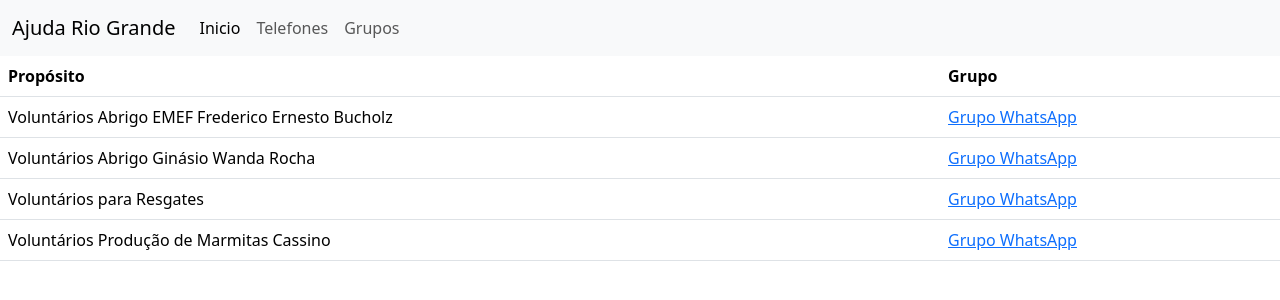
After one commit to Snizi/AjudaRioGrande, a Flask app: page /grupos in a window 1280 px wide. The commit adds this page. Shown: the top 300 px of the page. Run offline with Flask 3, Linux system fonts and the light colour scheme.

Commit message:
new page

```diff
--- a/main.py
+++ b/main.py
@@ -13,6 +13,9 @@ def index():
 def telefones():
     return render_template('telefones.html')
 
+@app.route('/grupos')
+def grupos():
+    return render_template('grupos.html')
 
 if __name__ == '__main__':
     app.run()
--- /dev/null
+++ b/templates/grupos.html
@@ -0,0 +1,30 @@
+{% extends "template.html" %}
+{% block content %}
+<table class="table">
+    <thead>
+      <tr>
+        <th scope="col">Propósito</th>
+        <th scope="col">Grupo</th>
+      </tr>
+    </thead>
+    <tbody>
+      <tr>
+        <td>Voluntários Abrigo EMEF Frederico Ernesto Bucholz</td>
+        <td><a href="https://chat.whatsapp.com/HU7QRNsPDKfCEToXfJ6lof">Grupo WhatsApp</a></td>
+      </tr>
+      <tr>
+        <td>Voluntários Abrigo Ginásio Wanda Rocha</td>
+        <td><a href="https://chat.whatsapp.com/CNpDuEBVcFi7sS9aQ4V6aN">Grupo WhatsApp</a></td>
+      </tr>
+      <tr>
+        <td>Voluntários para Resgates</td>
+        <td><a href=" https://chat.whatsapp.com/G0VQtDyBaOx9fb7VIMtv1H">Grupo WhatsApp</a></td>
+      </tr>
+      <tr>
+        <td>Voluntários Produção de Marmitas Cassino</td>
+        <td><a href="https://chat.whatsapp.com/J52QyDw35UM0DZD90lTSNy">Grupo WhatsApp</a></td>
+      </tr>
+    </tbody>
+  </table>
+
+{% endblock %}
--- a/templates/template.html
+++ b/templates/template.html
@@ -35,6 +35,9 @@
                   <li class="nav-item">
                     <a class="nav-link" href="/telefones">Telefones</a>
                   </li>
+                  <li class="nav-item">
+                    <a class="nav-link" href="/grupos">Grupos</a>
+                  </li>
                 </ul>
               </div>
             </div>
```
